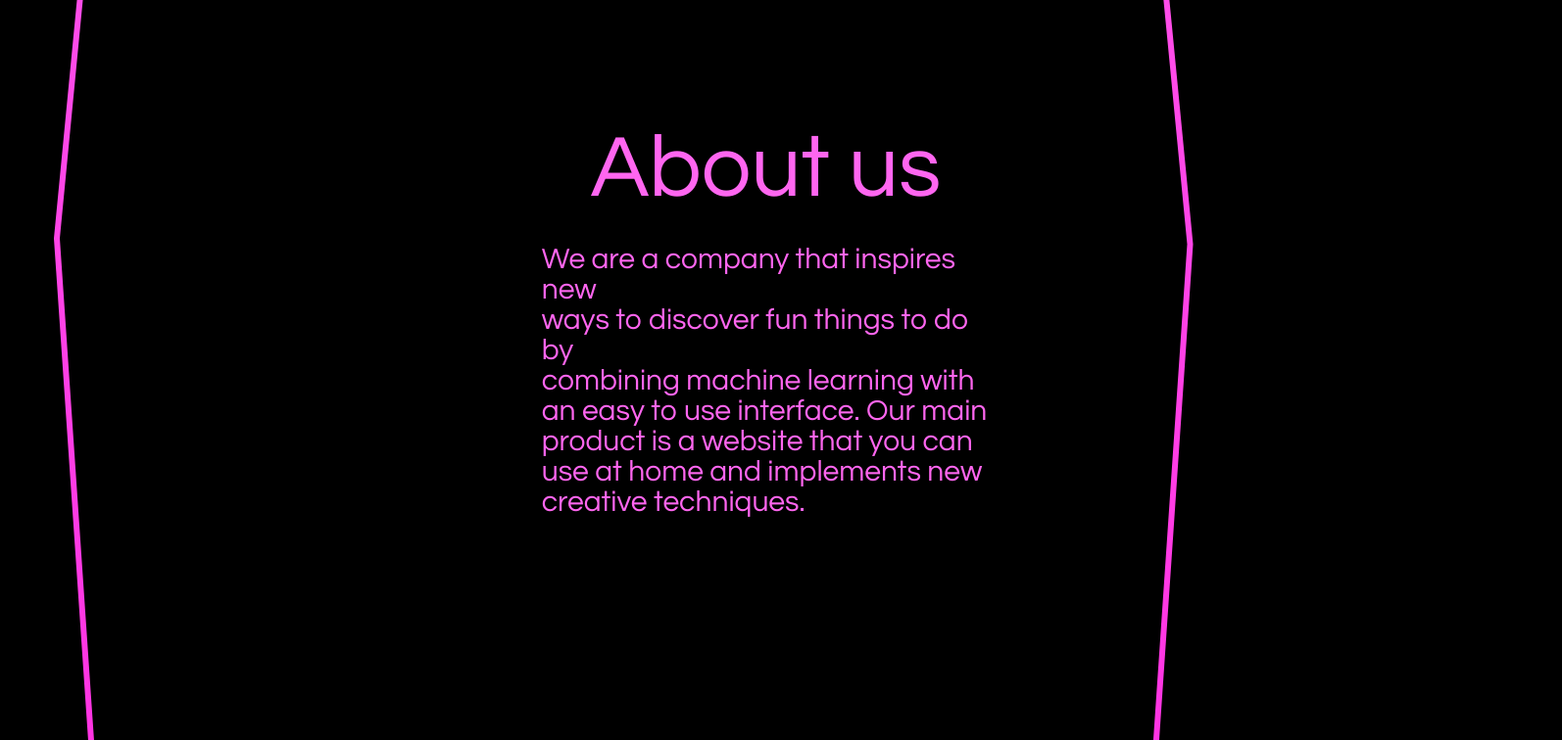
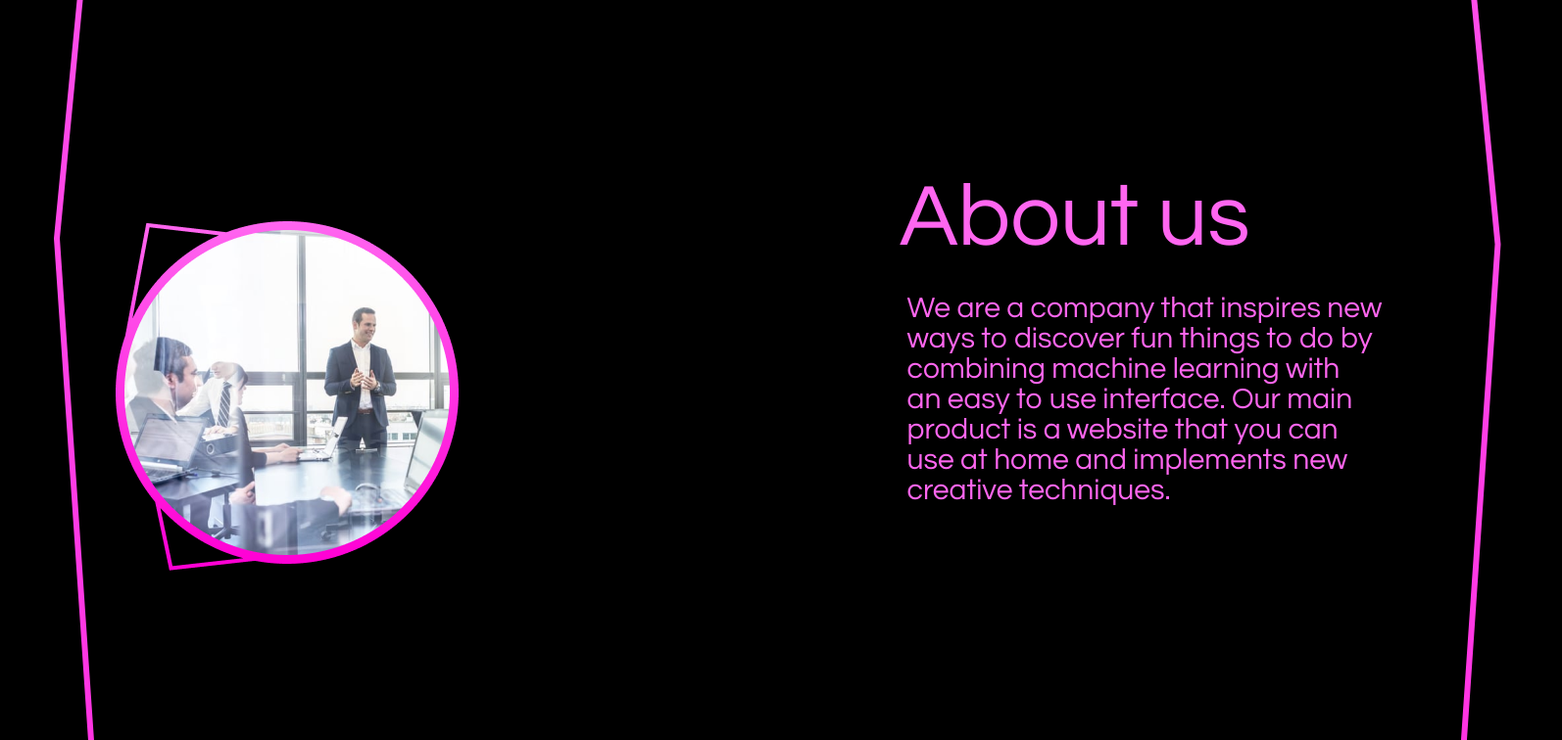
Before and after one commit to sonlerr/port, a plain HTML site: page index.html in a window 1280 px wide. Shown: the part 740-1496 px from the top of the page at 98% size, 1594 px wide, since content can reach past the window. Drawn offline with Linux system fonts and the light colour scheme.

Commit message:
almost finished first page

```diff
--- a/index.html
+++ b/index.html
@@ -22,10 +22,16 @@
             <div class="AI">AI </div><br> <div class = "easy">- easy for everyone</div>
         </div>
 
-        <div class="downcentr">About us
-
+        <div class="wphoto">
+            <div class="photo"><img src="image/Group 5.png"></div>
+            <div class="abtabt">
+        <div class="downcentr">
+            About us
         </div>
-        <div class="abt">We are a company that inspires new<br> ways to discover fun things to do by <br>combining machine learning with<br> an easy to use interface. Our main<br> product is a website that you can<br> use at home and implements new <br>creative techniques. </div>
+        <div class="abt">We are a company that inspires new<br> ways to discover fun things to do by <br>combining machine learning with<br> an easy to use interface. Our main<br> product is a website that you can<br> use at home and implements new <br>creative techniques.
+        </div>
+            </div>
+        </div>
     </div>
         <div class= "balk2">
             <svg xmlns="http://www.w3.org/2000/svg" width="126" height="3072" viewBox="0 0 126 3072" fill="none">
@@ -40,5 +46,23 @@
         </div>
     </div>
 
+<div class="down">
+
+    <svg xmlns="http://www.w3.org/2000/svg" width="1361" height="640" viewBox="0 0 1361 640" fill="none">
+        <path d="M707 0H761V374H703L707 0Z" fill="url(#paint0_linear_161_3)"/>
+        <path d="M702 373H1361V396L709.5 471.5L702 373Z" fill="#FE01D4"/>
+        <path d="M0 507L720 465.5L659 530H0V507Z" fill="#FE01D4"/>
+        <path d="M657.5 526L1337 617V640H678L657.5 526Z" fill="#FE01D4"/>
+        <defs>
+        <linearGradient id="paint0_linear_161_3" x1="732" y1="0" x2="732" y2="374" gradientUnits="userSpaceOnUse">
+        <stop stop-color="#FF66F0"/>
+        <stop offset="1" stop-color="#FF00D5"/>
+        </linearGradient>
+        </defs>
+        </svg>
+</div>
+
+
+
 </body>
 </html>
--- a/style.css
+++ b/style.css
@@ -16,15 +16,14 @@
     justify-content: center;
     font-size: 30px;
     margin-top: 30px;
-    margin-left: 300px;
+    margin-left: 0px;
     color: #FF66F0;
     font-family: 'Century Gothic', 'Avenir', 'Futura', sans-serif;
 }
 
 .downcentr{
     color: #ffffff;
-    margin-top: 250px;
-    margin-left: 350px;
+    margin-left: 50px;
     font-size: 90px;
     color: #FF66F0;
     font-family: 'Century Gothic', 'Avenir', 'Futura', sans-serif;
@@ -78,3 +77,17 @@ body {
     display: flex;
     justify-content: flex-end;
 }
+.wphoto{
+    display: flex;
+    flex-direction: row;
+}
+.photo{
+    width: 350px;
+    margin-top:350px;
+}
+
+.abtabt{
+    width: 600px;
+    margin-left: 400px;
+    margin-top:300px;
+}
```
Also changed, not shown: image/Group 5.png (added).
